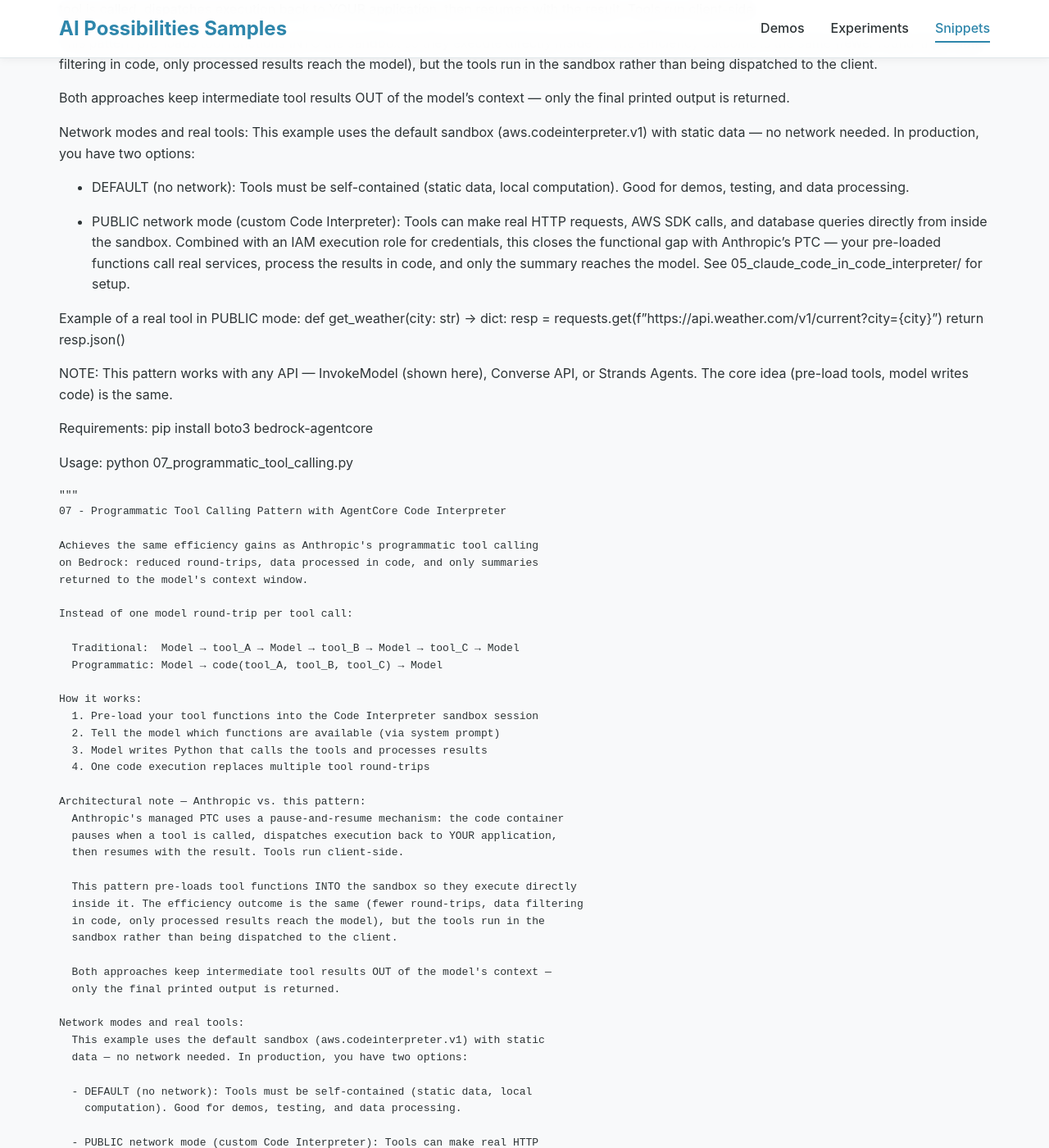
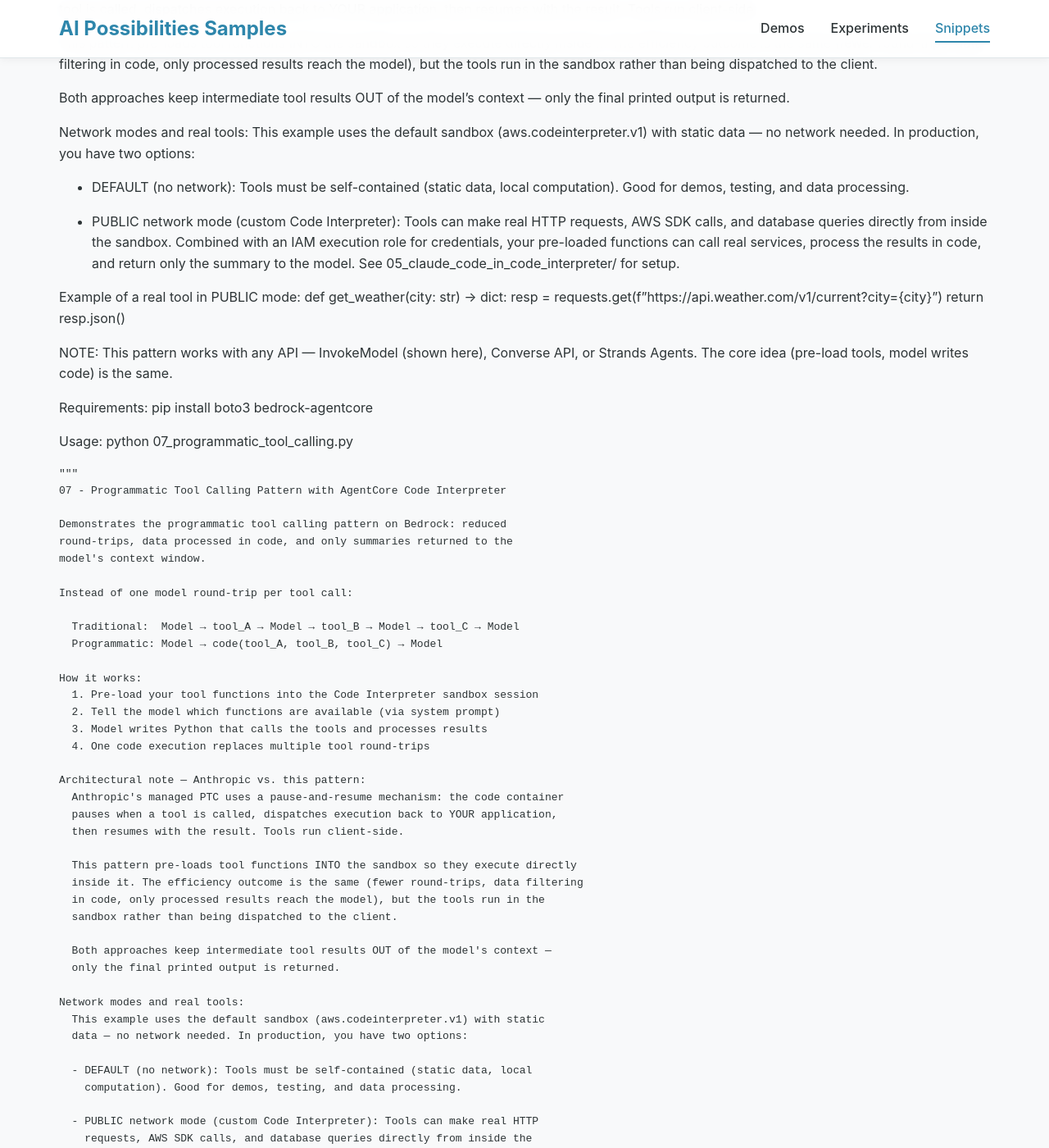
Before and after one commit to aws-samples/sample-ai-possibilities, a Jekyll site: the page built from _snippets/migration-from-code-execution-tool-to-agentcore-code-interpreter-07_programmatic_tool_calling.md, in a window 1280 px wide and 1400 px high, scrolled down 555 px. Shown: the whole window at 82% size. Built offline with Jekyll 4.4.1, drawn with Linux system fonts in a browser that asks for light colours; some of the changed text lies outside the part shown.

Commit message:
Auto-sync content from source folders [skip ci]

```diff
--- a/_snippets/migration-from-code-execution-tool-to-agentcore-code-interpreter-07_programmatic_tool_calling.md
+++ b/_snippets/migration-from-code-execution-tool-to-agentcore-code-interpreter-07_programmatic_tool_calling.md
@@ -5,9 +5,9 @@ layout: snippet
 language: python
 description: "07 - Programmatic Tool Calling Pattern with AgentCore Code Interpreter
 
-Achieves the same efficiency gains as Anthropic's programmatic tool calling
-on Bedrock: reduced round-trips, data processed in code, and only summaries
-returned to the model's context window.
+Demonstrates the programmatic tool calling pattern on Bedrock: reduced
+round-trips, data processed in code, and only summaries returned to the
+model's context window.
 
 Instead of one model round-trip per tool call:
 
@@ -42,10 +42,10 @@ Network modes and real tools:
 
   - PUBLIC network mode (custom Code Interpreter): Tools can make real HTTP
     requests, AWS SDK calls, and database queries directly from inside the
-    sandbox. Combined with an IAM execution role for credentials, this closes
-    the functional gap with Anthropic's PTC — your pre-loaded functions call
-    real services, process the results in code, and only the summary reaches
-    the model. See 05_claude_code_in_code_interpreter/ for setup.
+    sandbox. Combined with an IAM execution role for credentials, your
+    pre-loaded functions can call real services, process the results in code,
+    and return only the summary to the model.
+    See 05_claude_code_in_code_interpreter/ for setup.
 
   Example of a real tool in PUBLIC mode:
     def get_weather(city: str) -> dict:
@@ -67,9 +67,9 @@ source_file: "snippets/migration-from-code-execution-tool-to-agentcore-code-inte
 
 07 - Programmatic Tool Calling Pattern with AgentCore Code Interpreter
 
-Achieves the same efficiency gains as Anthropic's programmatic tool calling
-on Bedrock: reduced round-trips, data processed in code, and only summaries
-returned to the model's context window.
+Demonstrates the programmatic tool calling pattern on Bedrock: reduced
+round-trips, data processed in code, and only summaries returned to the
+model's context window.
 
 Instead of one model round-trip per tool call:
 
@@ -104,10 +104,10 @@ Network modes and real tools:
 
   - PUBLIC network mode (custom Code Interpreter): Tools can make real HTTP
     requests, AWS SDK calls, and database queries directly from inside the
-    sandbox. Combined with an IAM execution role for credentials, this closes
-    the functional gap with Anthropic's PTC — your pre-loaded functions call
-    real services, process the results in code, and only the summary reaches
-    the model. See 05_claude_code_in_code_interpreter/ for setup.
+    sandbox. Combined with an IAM execution role for credentials, your
+    pre-loaded functions can call real services, process the results in code,
+    and return only the summary to the model.
+    See 05_claude_code_in_code_interpreter/ for setup.
 
   Example of a real tool in PUBLIC mode:
     def get_weather(city: str) -> dict:
@@ -127,9 +127,9 @@ Usage:
 """
 07 - Programmatic Tool Calling Pattern with AgentCore Code Interpreter
 
-Achieves the same efficiency gains as Anthropic's programmatic tool calling
-on Bedrock: reduced round-trips, data processed in code, and only summaries
-returned to the model's context window.
+Demonstrates the programmatic tool calling pattern on Bedrock: reduced
+round-trips, data processed in code, and only summaries returned to the
+model's context window.
 
 Instead of one model round-trip per tool call:
 
@@ -164,10 +164,10 @@ Network modes and real tools:
 
   - PUBLIC network mode (custom Code Interpreter): Tools can make real HTTP
     requests, AWS SDK calls, and database queries directly from inside the
-    sandbox. Combined with an IAM execution role for credentials, this closes
-    the functional gap with Anthropic's PTC — your pre-loaded functions call
-    real services, process the results in code, and only the summary reaches
-    the model. See 05_claude_code_in_code_interpreter/ for setup.
+    sandbox. Combined with an IAM execution role for credentials, your
+    pre-loaded functions can call real services, process the results in code,
+    and return only the summary to the model.
+    See 05_claude_code_in_code_interpreter/ for setup.
 
   Example of a real tool in PUBLIC mode:
     def get_weather(city: str) -> dict:
```
Also changed, not shown: _snippets/migration-from-code-execution-tool-to-agentcore-code-interpreter.md (+2 -2 lines).
